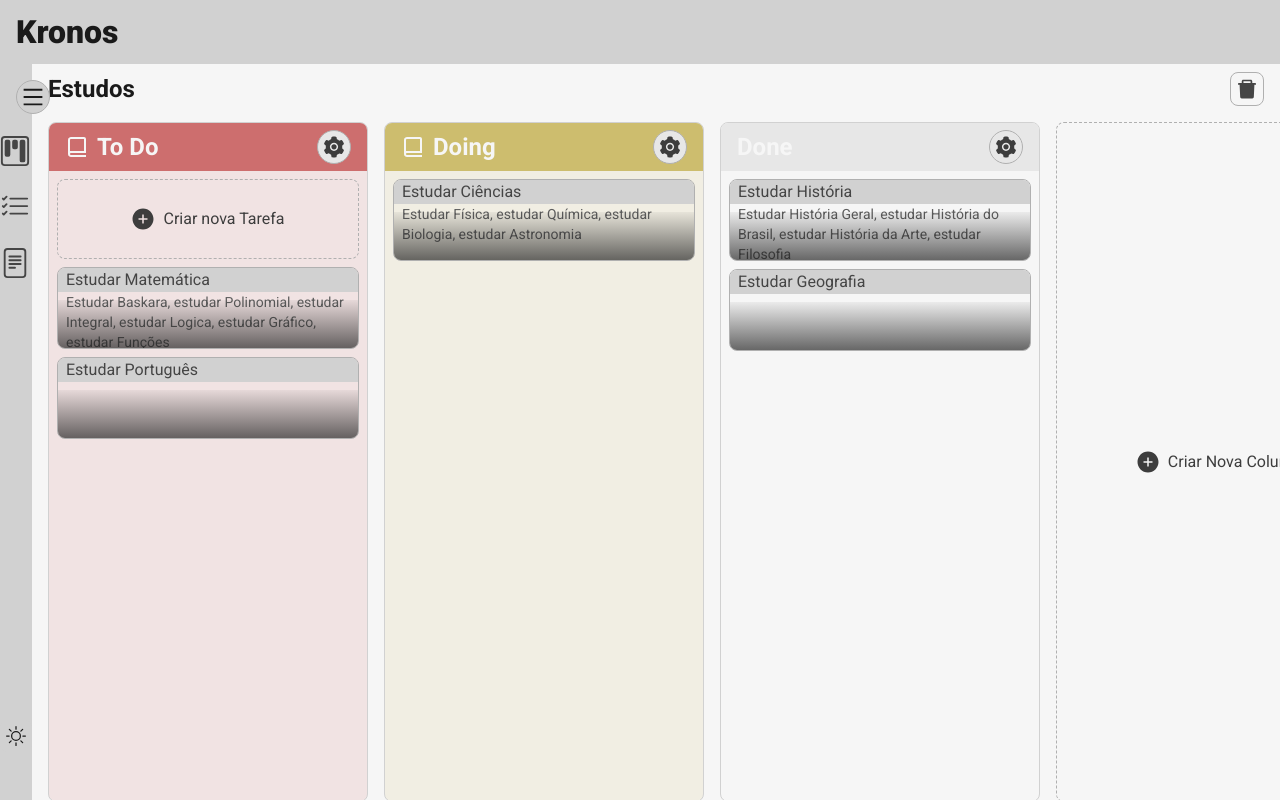
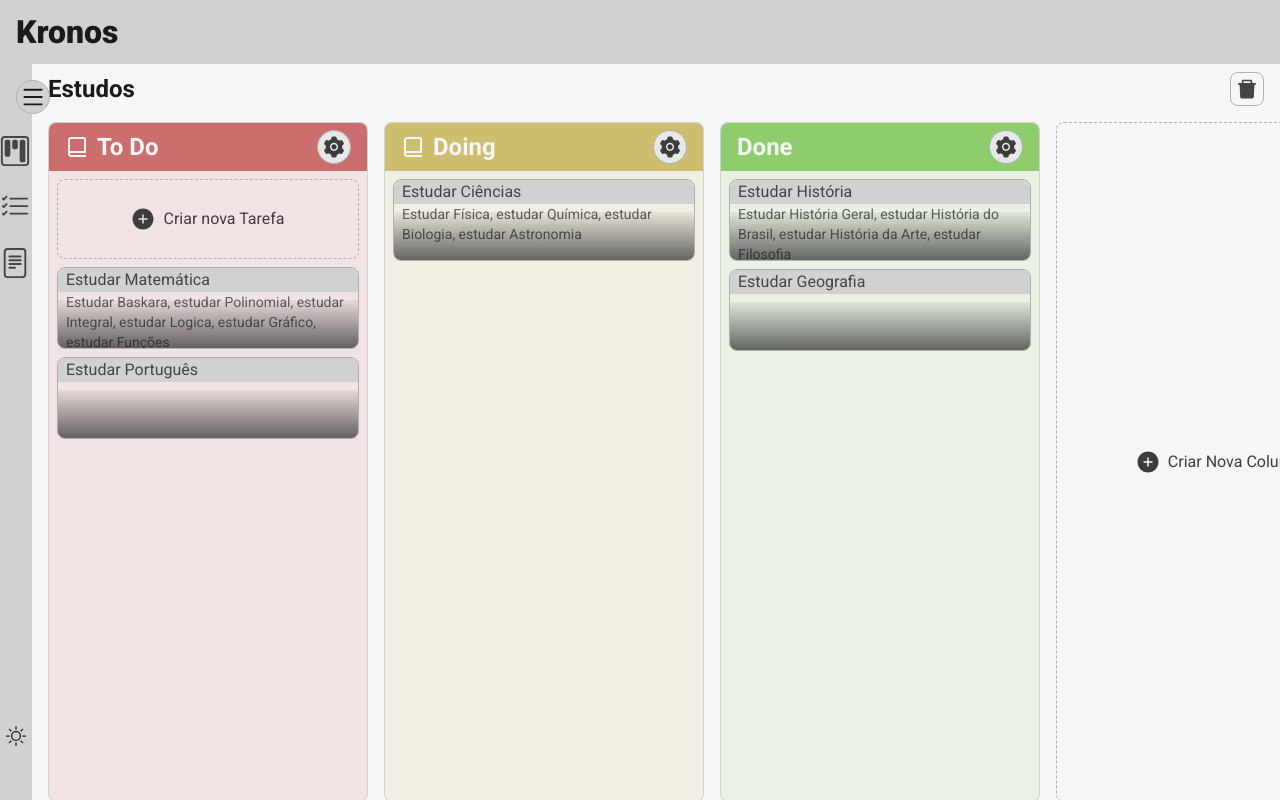
Before and after one commit to Bernardopog/kronos-app, a Next.js app in the folder apps/frontend/: page /kanbanlist/1234567890abcdef in a window 1280 px wide. Built offline with nearby package versions, Linux system fonts and the light colour scheme.

Commit message:
feat(frontend): change column to have default color

```diff
--- a/apps/frontend/src/components/KanbanPage/KanbanColumnHeader.tsx
+++ b/apps/frontend/src/components/KanbanPage/KanbanColumnHeader.tsx
@@ -33,9 +33,7 @@ export default function KanbanColumnHeader({
       style={{
         backgroundColor: `${colorHeader}`,
       }}
-      className="flex items-center justify-between h-12 px-4 bg-woodsmoke-100 ease-in-out duration-300
-      dark:bg-woodsmoke-950
-      "
+      className="flex items-center justify-between h-12 px-4 ease-in-out duration-300"
     >
       <div className="flex items-center gap-x-2">
         {column.icon && (
--- a/apps/frontend/src/context/KanbanContext.tsx
+++ b/apps/frontend/src/context/KanbanContext.tsx
@@ -72,6 +72,7 @@ const KanbanProvider = (children: { children: ReactNode }) => {
       kanbanId: selectedKanban?.id ?? "",
       columnName: title,
       tasksId: [],
+      color: [0, 0, 10],
     };
 
     selectedKanban?.columnsId.push(newColumnId);
--- a/apps/frontend/src/mock/kanban/mockKanbanColumns.ts
+++ b/apps/frontend/src/mock/kanban/mockKanbanColumns.ts
@@ -3,7 +3,7 @@ export interface IColumn {
   columnName: string;
   tasksId: string[];
   kanbanId: string;
-  color?: number[];
+  color: number[];
   icon?: string;
 }
 
@@ -29,6 +29,7 @@ const mockColumnList: IColumn[] = [
     columnName: "Done",
     tasksId: ["h2q72", "1x9f2"],
     kanbanId: "1234567890abcdef",
+    color: [100, 50, 50],
   },
 ];
 
```
